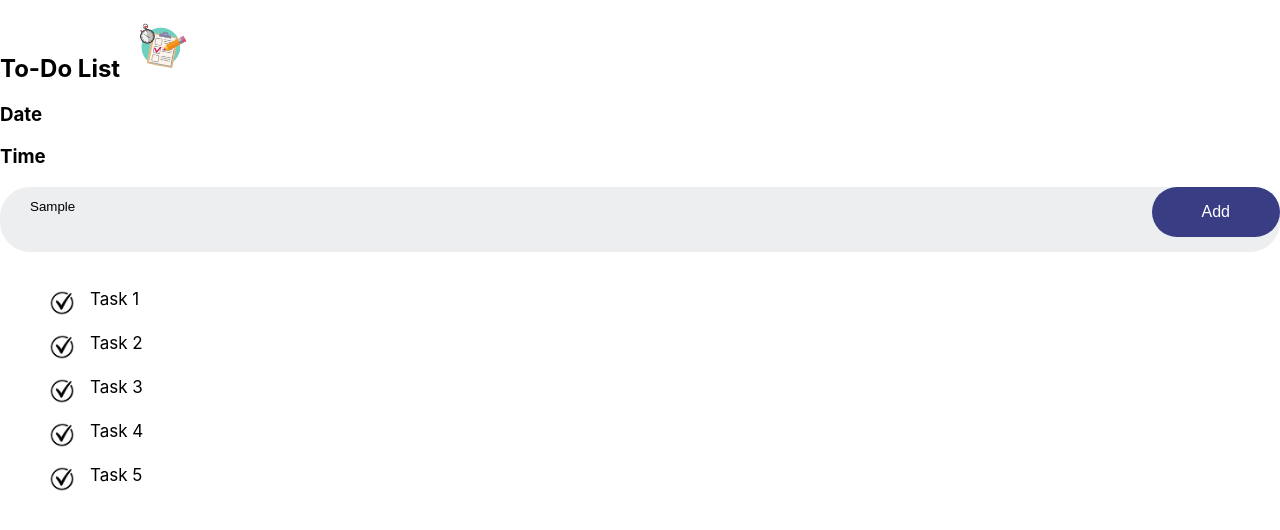
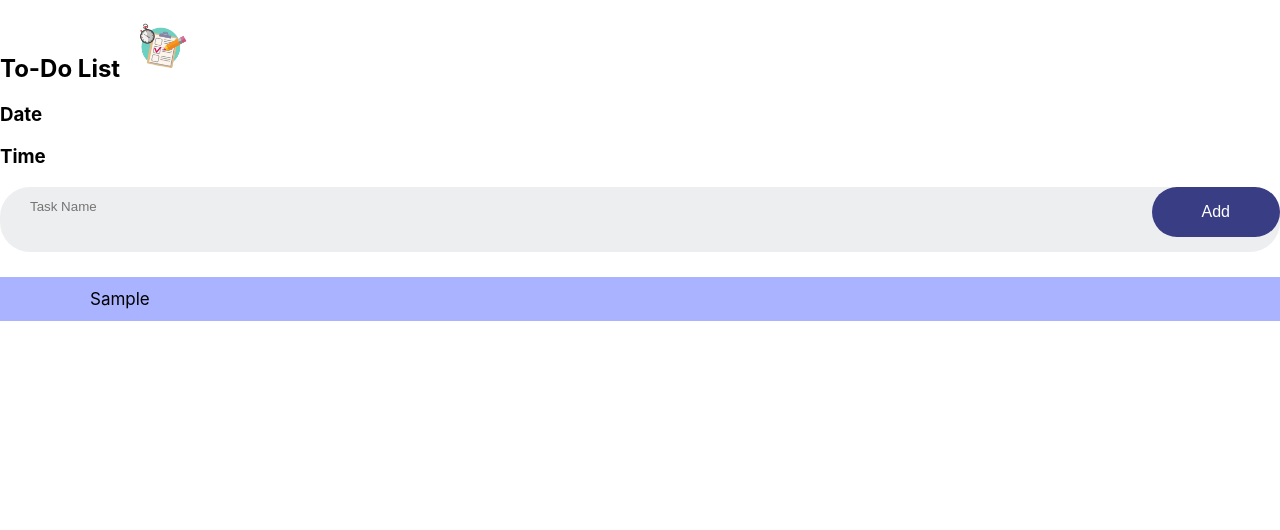
Before and after one commit to ReaDaCoder/todo-app, a React (Create React App) app: page /home in a window 1280 px wide. Both pictures are taken after typing "Sample" into the empty fields and a click on the button "Add". Shown: the top 530 px of the page. Built offline with nearby package versions, Linux system fonts and the light colour scheme.

Commit message:
added event listener

```diff
--- a/src/App.css
+++ b/src/App.css
@@ -72,7 +72,9 @@ font-size: 16px;
 cursor: pointer;
 border-radius: 40px;
 }
-
+#list-container{
+  background-color: #AAB3FF;
+}
 ul li{
   list-style: none;
   font-size: 17px;
@@ -87,9 +89,16 @@ ul li::before{
   height: 28px;
   width:28px;
   border-radius:50%;
-  background-image:url('/media/checked-logo.jpg');
+ /*background-image: url('/media/checked-logo.jpg');*/
   background-size:cover;
   background-position: center;
   top:12px;
   left:8px;
 }
+ul li.ticked{
+  color:#555;
+  text-decoration: line-through;
+}
+ul li.checked::before{
+  background-image: url('/public/media/checked-logo.jpg');
+}
--- a/src/components/home.js
+++ b/src/components/home.js
@@ -1,40 +1,55 @@
-import {useState, useEffect} from 'react';
+import { useState, useEffect } from 'react';
 import { useNavigate } from 'react-router-dom';
 
-function Home(){
-
-    const [tasks, setTask] = useState(() => {
+function Home() {
+    const [input, setInput] = useState('');
+    const [tasks, setTasks] = useState(() => {
         const storedTasks = localStorage.getItem('tasks');
         return storedTasks ? JSON.parse(storedTasks) : [];
     });
+
     const navigate = useNavigate();
 
     useEffect(() => {
         localStorage.setItem('tasks', JSON.stringify(tasks));
     }, [tasks]);
 
+    const handleAddTask = () => {
+        if (input.trim() === '') {
+            alert('Enter task!');
+        } else {
+            setTasks([...tasks, input.trim()]);
+            setInput('');
+        }
+    };
 
-
-    return(
-        <div class="container-for-tasks">
-            <h2>To-Do List  <img src="/media/icon-todo.PNG" width="70px"/></h2>
-                <h3>Date</h3>
-                <h3>Time</h3>
-                <div class="input-grid">
-                <input type="text" placeholder="Task Name" class="filter-input"/>
-                <button class="filter-btn">Add</button>
-                </div>
+    return (
+        <div className="container-for-tasks">
+            <h2>To-Do List <img src="/media/icon-todo.PNG" width="70px" alt="Todo Icon" /></h2>
+            <h3>Date</h3>
+            <h3>Time</h3>
+            <div className="input-grid">
+                <input
+                    type="text"
+                    placeholder="Task Name"
+                    id="input-box"
+                    className="filter-input"
+                    value={input}
+                    onChange={(e) => setInput(e.target.value)}
+                />
+                <button className="filter-btn" onClick={handleAddTask}>Add</button>
+            </div>
             <ul id="list-container">
-                <li class="ticked">Task 1</li>
-                <li>Task 2</li>
-                <li>Task 3</li>
-                <li>Task 4</li>
-                <li>Task 5</li>
+                {tasks.map((task, index) => (
+                    <li key={index}>{task}</li>
+                ))}
             </ul>
         </div>
-    )
+    );
 }
-export default Home
+
+export default Home;
+
 
 
 
```
